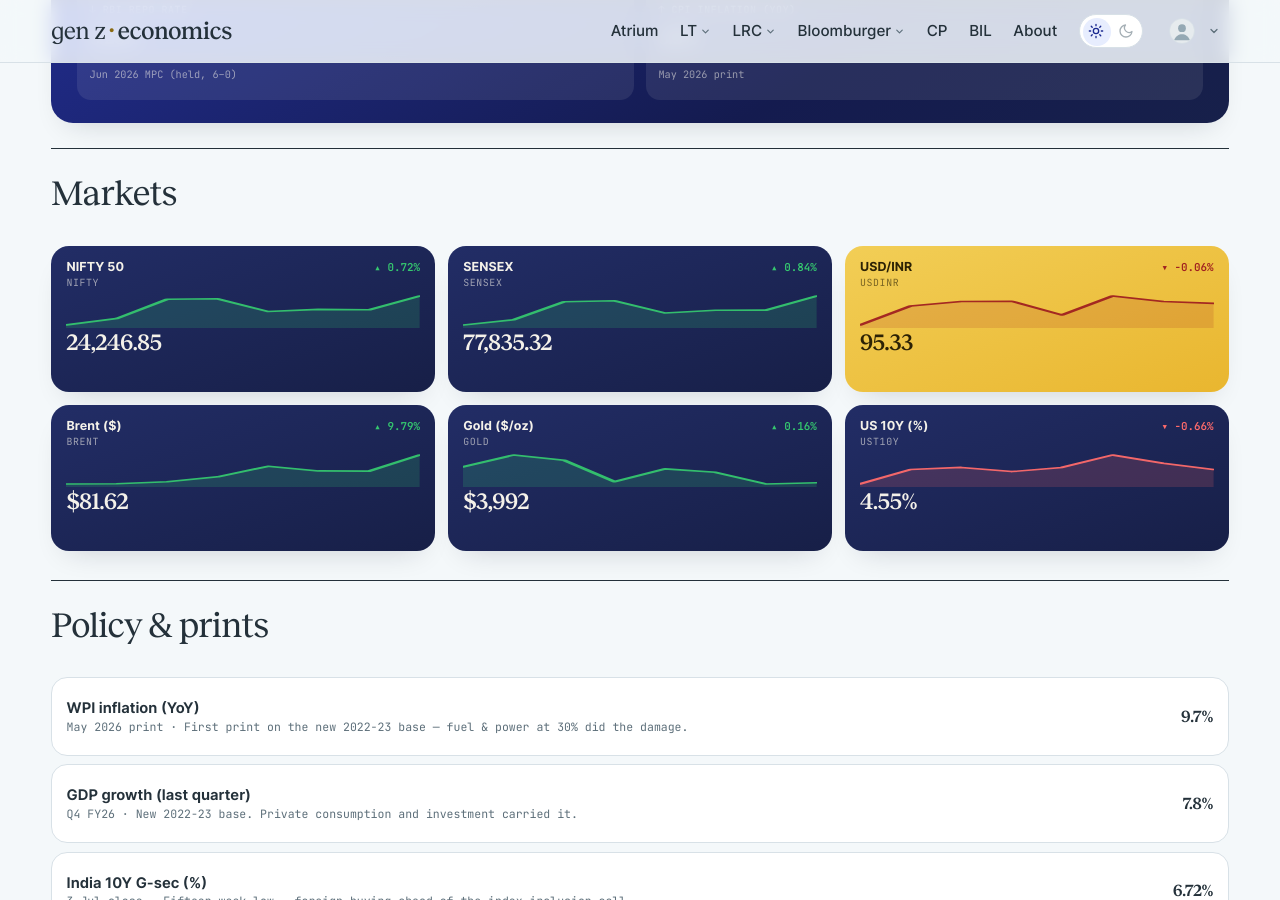
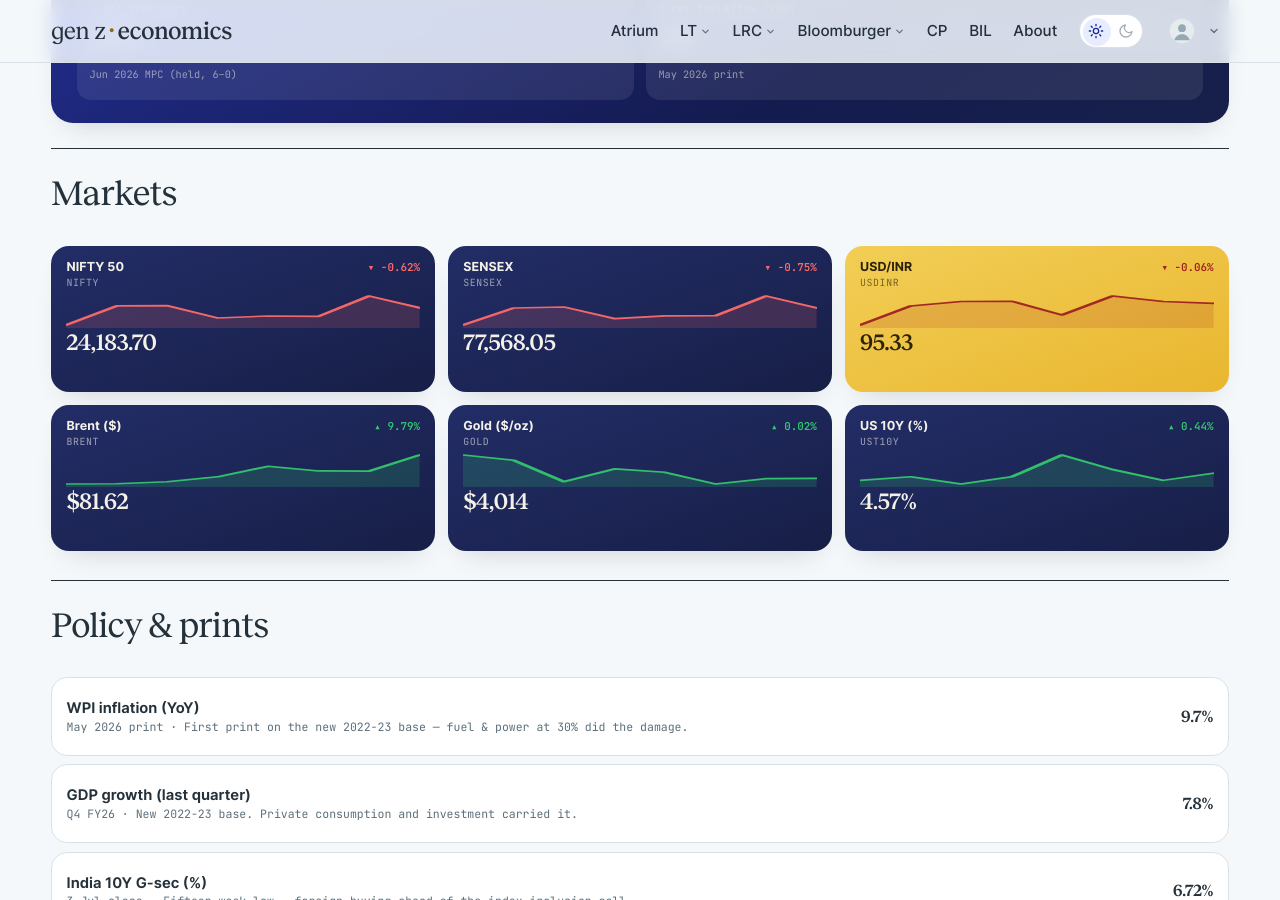
Before and after one commit to harsharya7021/genz-economics.com, a Jekyll site: the page built from macro-watch.html, in a window 1280 px wide and 900 px high, scrolled down 599 px. Built offline with Jekyll 4.4.1, drawn with Linux system fonts in a browser that asks for light colours; comment, search, counter and statistics services are not loaded.

Commit message:
data: morning market refresh

```diff
--- a/_data/macro.json
+++ b/_data/macro.json
@@ -1,34 +1,34 @@
 {
-  "as_of": "17 Jul 2026 close",
+  "as_of": "20 Jul 2026 close",
   "auto": {
     "nifty": {
       "label": "NIFTY 50",
-      "v": "24,246.85",
-      "chg": 0.72,
+      "v": "24,183.70",
+      "chg": -0.62,
       "spark": [
-        23882.051,
         23962.801,
         24206.9,
         24211.0,
         24052.051,
         24078.5,
         24072.75,
-        24246.85
+        24334.301,
+        24183.699
       ]
     },
     "sensex": {
       "label": "SENSEX",
-      "v": "77,835.32",
-      "chg": 0.84,
+      "v": "77,568.05",
+      "chg": -0.75,
       "spark": [
-        76503.602,
         76741.82,
         77569.391,
         77616.398,
         77054.938,
         77185.43,
         77186.867,
-        77835.32
+        78151.453,
+        77568.047
       ]
     },
     "usdinr": {
@@ -63,32 +63,32 @@
     },
     "gold": {
       "label": "Gold ($/oz)",
-      "v": "$3,992",
-      "chg": 0.16,
+      "v": "$4,014",
+      "chg": 0.02,
       "spark": [
-        4070.9,
         4130.6,
         4104.1,
         3997.0,
         4061.1,
         4044.0,
         3985.6,
-        3991.8
+        4012.7,
+        4013.6
       ]
     },
     "ust10y": {
       "label": "US 10Y (%)",
-      "v": "4.55%",
-      "chg": -0.66,
+      "v": "4.57%",
+      "chg": 0.44,
       "spark": [
-        4.48,
         4.55,
         4.56,
         4.54,
         4.56,
         4.62,
         4.58,
-        4.55
+        4.55,
+        4.57
       ]
     }
   },
--- a/_data/markets.yml
+++ b/_data/markets.yml
@@ -2,38 +2,38 @@
 # USD/INR) are refreshed each weekday morning by the market-data workflow;
 # the India 10Y G-Sec line is maintained by hand. Do not hand-edit the
 # live tickers — the job overwrites them.
-as_of: 17 Jul 2026
+as_of: 20 Jul 2026
 tickers:
 - symbol: NIFTY 50
   code: ^NSEI
-  value: 24,246.85
-  change: '+174.10'
-  pct: +0.72%
-  dir: up
+  value: 24,183.70
+  change: −150.60
+  pct: −0.62%
+  dir: down
   spark:
-  - 23882.051
   - 23962.801
   - 24206.9
   - 24211.0
   - 24052.051
   - 24078.5
   - 24072.75
-  - 24246.85
+  - 24334.301
+  - 24183.699
 - symbol: SENSEX
   code: BSE
-  value: 77,835.32
-  change: '+648.45'
-  pct: +0.84%
-  dir: up
+  value: 77,568.05
+  change: −583.41
+  pct: −0.75%
+  dir: down
   spark:
-  - 76503.602
   - 76741.82
   - 77569.391
   - 77616.398
   - 77054.938
   - 77185.43
   - 77186.867
-  - 77835.32
+  - 78151.453
+  - 77568.047
 - symbol: USD / INR
   code: FX
   value: '95.33'
```
